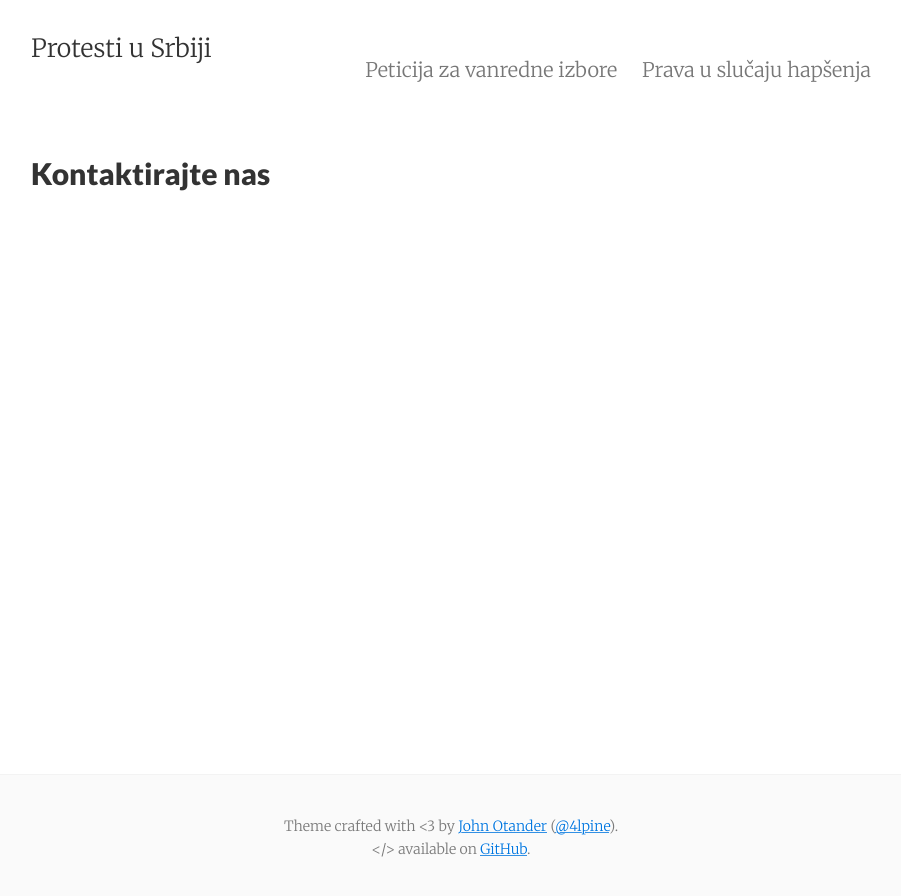
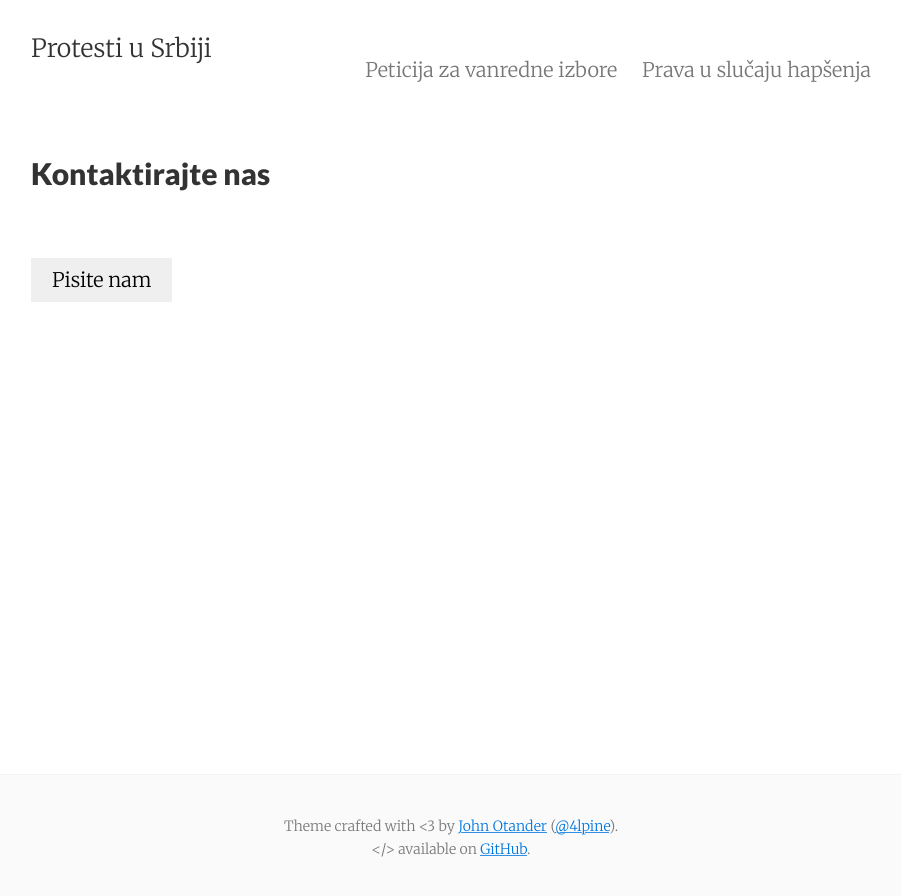
Before and after one commit to trkinrs/protesti.srb.in.rs, a Jekyll site: the page built from contact.md, in a window 1280 px wide. Shown: the top 896 px of the page, without its empty margins (189-1090 px from the left). Built offline with Jekyll 4.4.1, drawn with Linux system fonts in a browser that asks for light colours.

Commit message:
Update source site content

```diff
--- a/contact.md
+++ b/contact.md
@@ -12,3 +12,5 @@ tags: contact
       var t=document.createElement("script");t.type="text/javascript",t.async=!0,t.src=appUrl+"/js/formbricks.umd.cjs",t.onload=function(){window.formbricks?window.formbricks.setup({environmentId:environmentId,appUrl:appUrl}):console.error("Formbricks library failed to load properly. The formbricks object is not available.");};var e=document.getElementsByTagName("script")[0];e.parentNode.insertBefore(t,e)}();
   </script>
   <!-- END Formbricks Surveys -->
+
+<button class="start-contact-us">Pisite nam</button>
```
